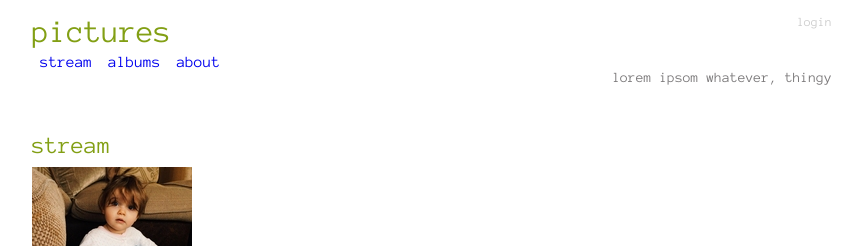
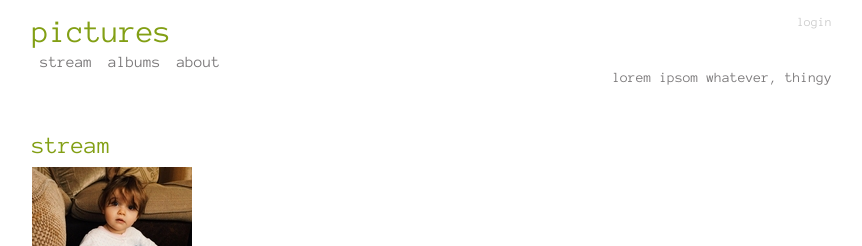
Before and after one commit to MalphasWats/pictures, a Jekyll site: the page built from index.html, in a window 1280 px wide. Shown: the top 246 px of the page, without its empty margins (208-1070 px from the left). Built offline with Jekyll 4.4.1, drawn with Linux system fonts in a browser that asks for light colours; Markdown is read by kramdown in place of the engine named in the settings.

Commit message:
link colour

```diff
--- a/style/subdimension-pictures.css
+++ b/style/subdimension-pictures.css
@@ -37,7 +37,7 @@ h1, h1 a, h2, h3
 	color:#829f14;
 }
 
-a:visited
+a
 {
 	color: #7b797a;
 }
```
